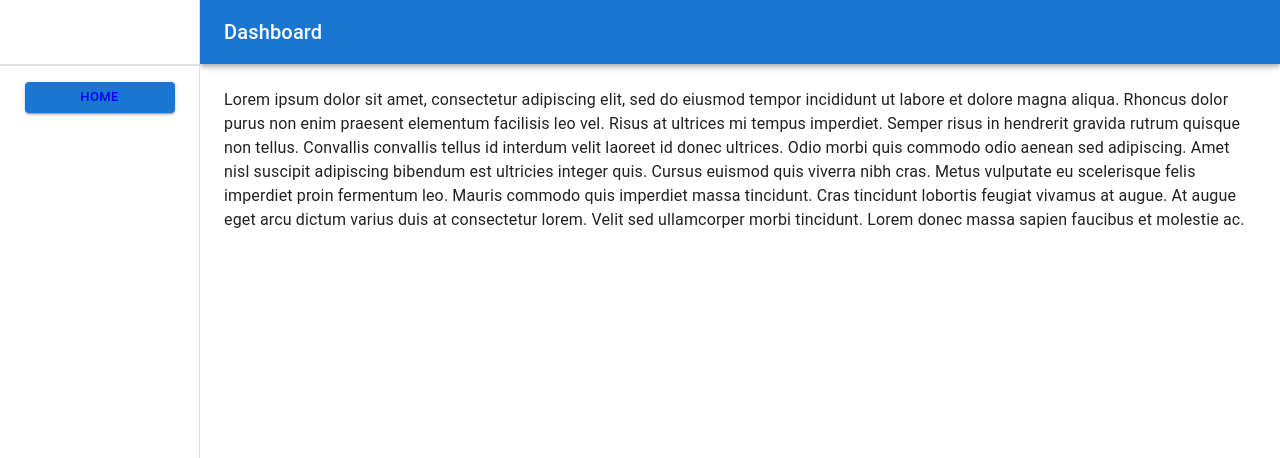
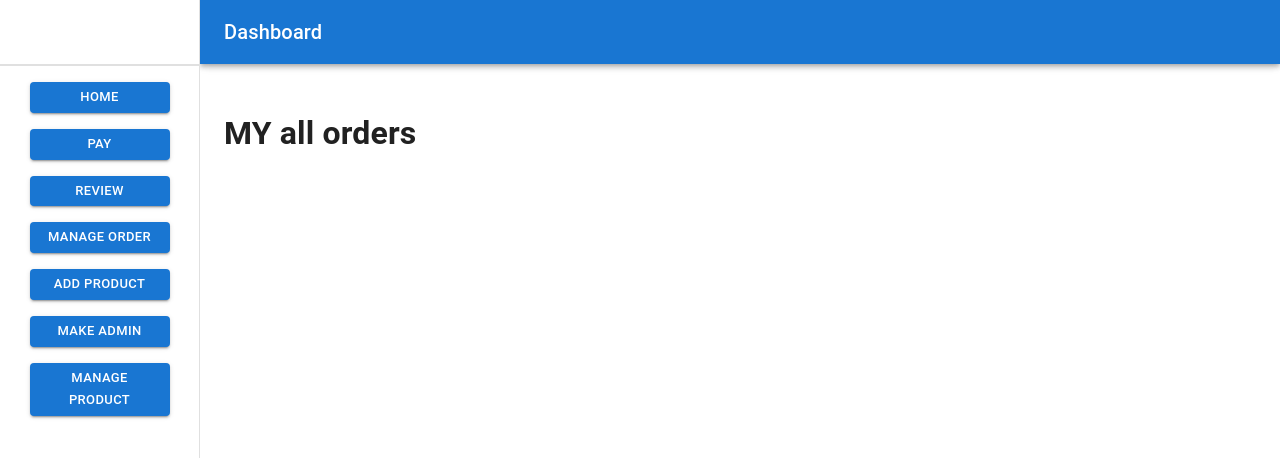
Before and after one commit to ra-raju/bicycle-website, a React (Create React App) app: page /dashboard in a window 1280 px wide. Shown: the top 458 px of the page. Built offline with nearby package versions, Linux system fonts and the light colour scheme; no server answers; sample sign-in values are in the browser's storage.

Commit message:
nasted route setup

```diff
--- a/src/Pages/Dashboard/Dashboard/Dashboard.jsx
+++ b/src/Pages/Dashboard/Dashboard/Dashboard.jsx
@@ -10,13 +10,20 @@ import Toolbar from '@mui/material/Toolbar';
 import Typography from '@mui/material/Typography';
 import PropTypes from 'prop-types';
 import * as React from 'react';
-import { Link } from 'react-router-dom';
+import { Link, Route, Switch, useRouteMatch } from 'react-router-dom';
+import MakeAdmin from '../MakeAdmin/MakeAdmin';
+import ManangeOrder from '../ManageOrder/ManangeOrder';
+import MyOrders from '../MyOrders/MyOrders';
+import Pay from '../Pay/Pay';
+import ProductAdd from '../ProductAdd/ProductAdd';
+import Review from '../Review/Review';
 
 const drawerWidth = 200;
 
 function Dashboard(props) {
   const { window } = props;
   const [mobileOpen, setMobileOpen] = React.useState(false);
+  let { path, url } = useRouteMatch();
 
   const handleDrawerToggle = () => {
     setMobileOpen(!mobileOpen);
@@ -29,10 +36,80 @@ function Dashboard(props) {
       <Divider />
       {/*  add link here */}
       <Box sx={{ my: 2, textAlign: 'center' }}>
-        <Button variant="contained" size="small" sx={{ width: '150px' }}>
-          <Link to="/" style={{ textDecoration: 'none' }}>
+        <Button variant="contained" size="small">
+          <Link
+            to={`${url}/`}
+            style={{ textDecoration: 'none', color: 'white', width: '120px' }}
+          >
             {' '}
             Home
+          </Link>
+        </Button>
+      </Box>
+      <Box sx={{ my: 2, textAlign: 'center' }}>
+        <Button variant="contained" size="small">
+          <Link
+            to={`${url}/pay`}
+            style={{ textDecoration: 'none', color: 'white', width: '120px' }}
+          >
+            {' '}
+            Pay
+          </Link>
+        </Button>
+      </Box>
+      <Box sx={{ my: 2, textAlign: 'center' }}>
+        <Button variant="contained" size="small">
+          <Link
+            to={`${url}/review`}
+            style={{ textDecoration: 'none', color: 'white', width: '120px' }}
+          >
+            {' '}
+            Review
+          </Link>
+        </Button>
+      </Box>
+      {/* admin panal */}
+      <Box sx={{ my: 2, textAlign: 'center' }}>
+        <Button variant="contained" size="small">
+          <Link
+            to={`${url}/manageorder`}
+            style={{ textDecoration: 'none', color: 'white', width: '120px' }}
+          >
+            {' '}
+            Manage Order
+          </Link>
+        </Button>
+      </Box>
+      <Box sx={{ my: 2, textAlign: 'center' }}>
+        <Button variant="contained" size="small">
+          <Link
+            to={`${url}/productadd`}
+            style={{ textDecoration: 'none', color: 'white', width: '120px' }}
+          >
+            {' '}
+            Add Product
+          </Link>
+        </Button>
+      </Box>
+      <Box sx={{ my: 2, textAlign: 'center' }}>
+        <Button variant="contained" size="small">
+          <Link
+            to={`${url}/admin`}
+            style={{ textDecoration: 'none', color: 'white', width: '120px' }}
+          >
+            {' '}
+            Make Admin
+          </Link>
+        </Button>
+      </Box>
+      <Box sx={{ my: 2, textAlign: 'center' }}>
+        <Button variant="contained" size="small">
+          <Link
+            to={`${url}/manageproduct`}
+            style={{ textDecoration: 'none', color: 'white', width: '120px' }}
+          >
+            {' '}
+            Manage Product
           </Link>
         </Button>
       </Box>
@@ -114,21 +191,35 @@ function Dashboard(props) {
         }}
       >
         <Toolbar />
-        <Typography paragraph>
-          Lorem ipsum dolor sit amet, consectetur adipiscing elit, sed do
-          eiusmod tempor incididunt ut labore et dolore magna aliqua. Rhoncus
-          dolor purus non enim praesent elementum facilisis leo vel. Risus at
-          ultrices mi tempus imperdiet. Semper risus in hendrerit gravida rutrum
-          quisque non tellus. Convallis convallis tellus id interdum velit
-          laoreet id donec ultrices. Odio morbi quis commodo odio aenean sed
-          adipiscing. Amet nisl suscipit adipiscing bibendum est ultricies
-          integer quis. Cursus euismod quis viverra nibh cras. Metus vulputate
-          eu scelerisque felis imperdiet proin fermentum leo. Mauris commodo
-          quis imperdiet massa tincidunt. Cras tincidunt lobortis feugiat
-          vivamus at augue. At augue eget arcu dictum varius duis at consectetur
-          lorem. Velit sed ullamcorper morbi tincidunt. Lorem donec massa sapien
-          faucibus et molestie ac.
-        </Typography>
+        <Switch>
+          <Route exact path={path}>
+            <MyOrders />
+          </Route>
+          <Route path={`${path}/pay`}>
+            {' '}
+            <Pay />
+          </Route>
+          <Route path={`${path}/review`}>
+            {' '}
+            <Review />
+          </Route>
+          <Route path={`${path}/manageorder`}>
+            {' '}
+            <ManangeOrder />
+          </Route>
+          <Route path={`${path}/productadd`}>
+            {' '}
+            <ProductAdd />
+          </Route>
+          <Route path={`${path}/admin`}>
+            {' '}
+            <MakeAdmin />
+          </Route>
+          <Route path={`${path}/manageproduct`}>
+            {' '}
+            <Pay />
+          </Route>
+        </Switch>
       </Box>
     </Box>
   );
--- /dev/null
+++ b/src/Pages/Dashboard/MakeAdmin/MakeAdmin.jsx
@@ -0,0 +1,11 @@
+import React from 'react';
+
+const MakeAdmin = () => {
+  return (
+    <div>
+      <h1>make admin</h1>
+    </div>
+  );
+};
+
+export default MakeAdmin;
--- /dev/null
+++ b/src/Pages/Dashboard/ManageOrder/ManangeOrder.jsx
@@ -0,0 +1,11 @@
+import React from 'react';
+
+const ManangeOrder = () => {
+  return (
+    <div>
+      <h1>Manage order</h1>
+    </div>
+  );
+};
+
+export default ManangeOrder;
--- /dev/null
+++ b/src/Pages/Dashboard/MyOrders/MyOrders.jsx
@@ -0,0 +1,11 @@
+import React from 'react';
+
+const MyOrders = () => {
+  return (
+    <div>
+      <h1>MY all orders</h1>
+    </div>
+  );
+};
+
+export default MyOrders;
--- /dev/null
+++ b/src/Pages/Dashboard/Pay/Pay.jsx
@@ -0,0 +1,11 @@
+import React from 'react';
+
+const Pay = () => {
+  return (
+    <div>
+      <h1>payment method comming soon!</h1>
+    </div>
+  );
+};
+
+export default Pay;
--- /dev/null
+++ b/src/Pages/Dashboard/ProductAdd/ProductAdd.jsx
@@ -0,0 +1,11 @@
+import React from 'react';
+
+const ProductAdd = () => {
+  return (
+    <div>
+      <h1>Add your product</h1>
+    </div>
+  );
+};
+
+export default ProductAdd;
--- /dev/null
+++ b/src/Pages/Dashboard/Review/Review.jsx
@@ -0,0 +1,11 @@
+import React from 'react';
+
+const Review = () => {
+  return (
+    <div>
+      <h1>Review</h1>
+    </div>
+  );
+};
+
+export default Review;
```
